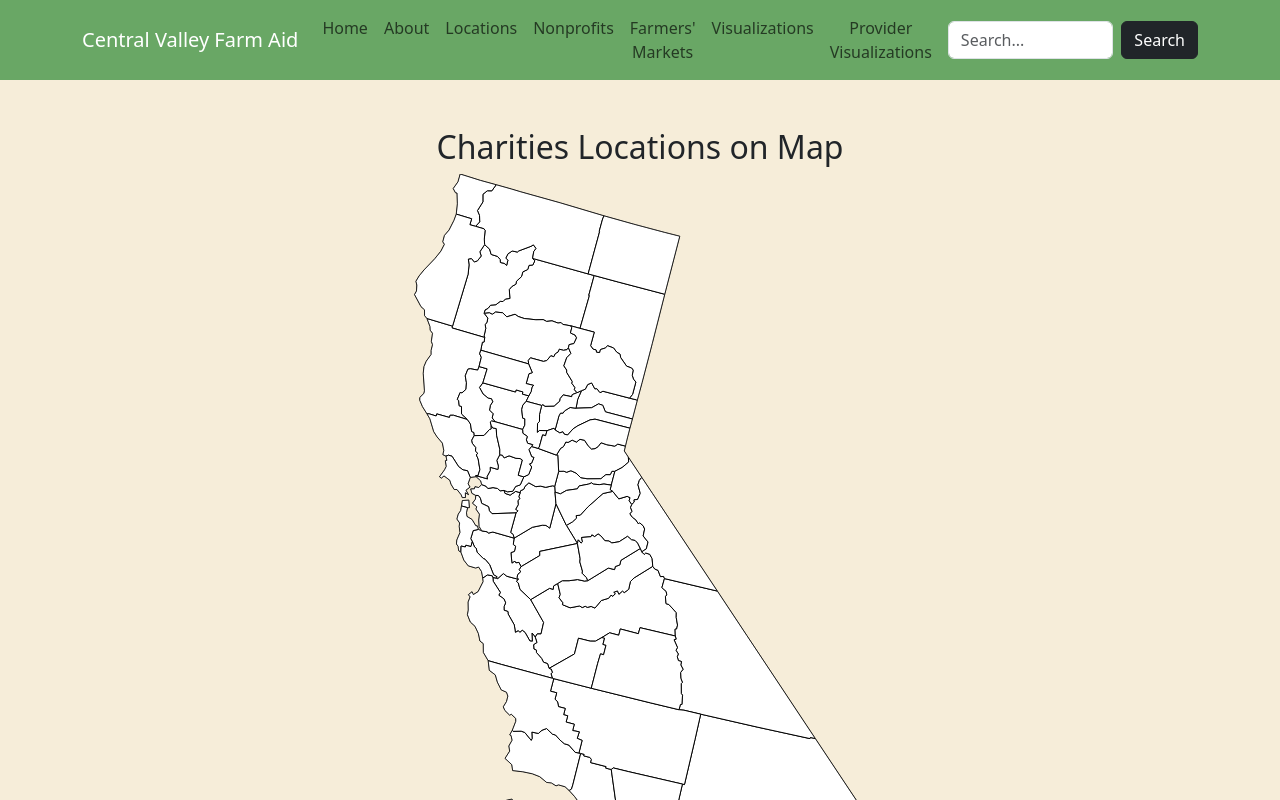
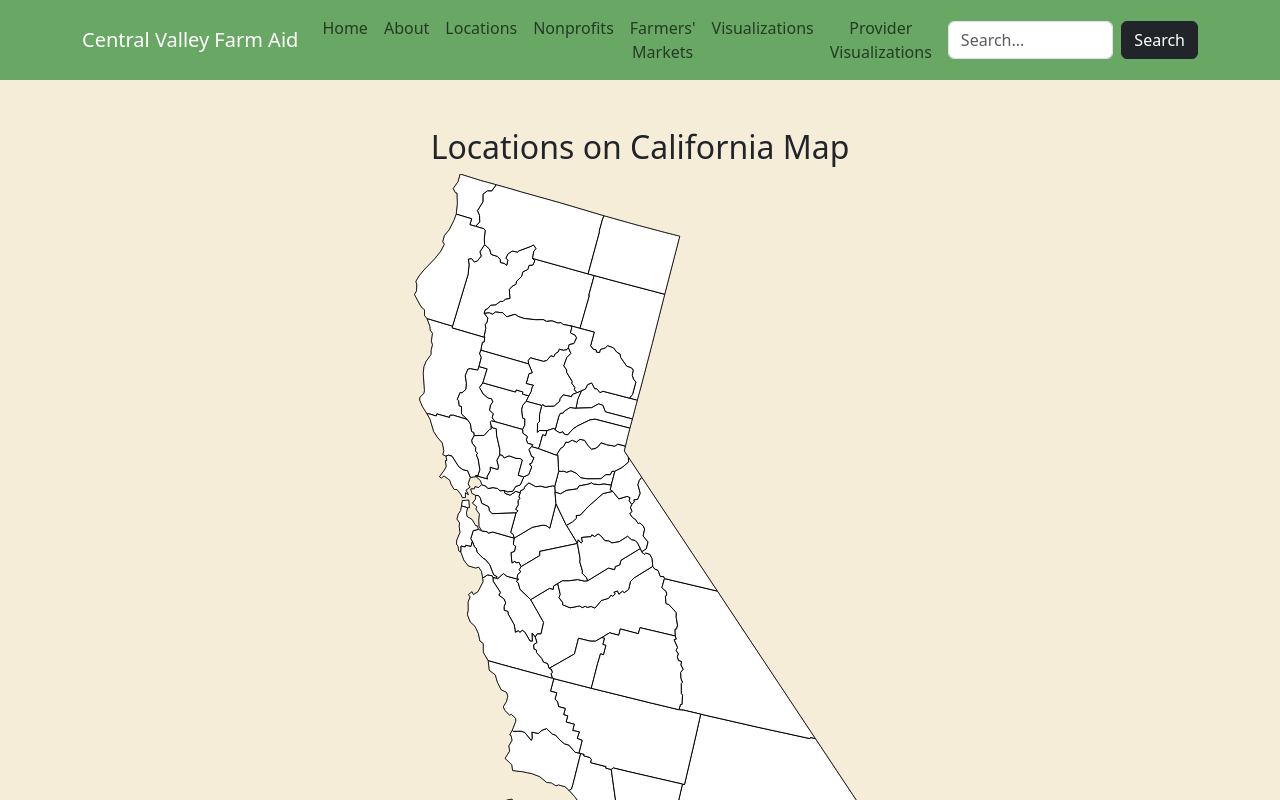
Before and after one commit to sumearthb/central-valley-farm-aid, a React (Create React App) app in the folder frontend/: page /visualizations in a window 1280 px wide. Shown: the top 800 px of the page. Built offline with nearby package versions, Linux system fonts and the light colour scheme; no server answers.

Commit message:
GAVE UP ON VIZ

```diff
--- a/frontend/src/pages/Visualizations.js
+++ b/frontend/src/pages/Visualizations.js
@@ -261,7 +261,7 @@ const Visualizations = () => {
 
 
       <Container className="vis">
-        <h2> Charities Locations on Map </h2>
+        <h2> Locations on California Map </h2>
         <CharitiesMapVis />
 
       </Container>
```
